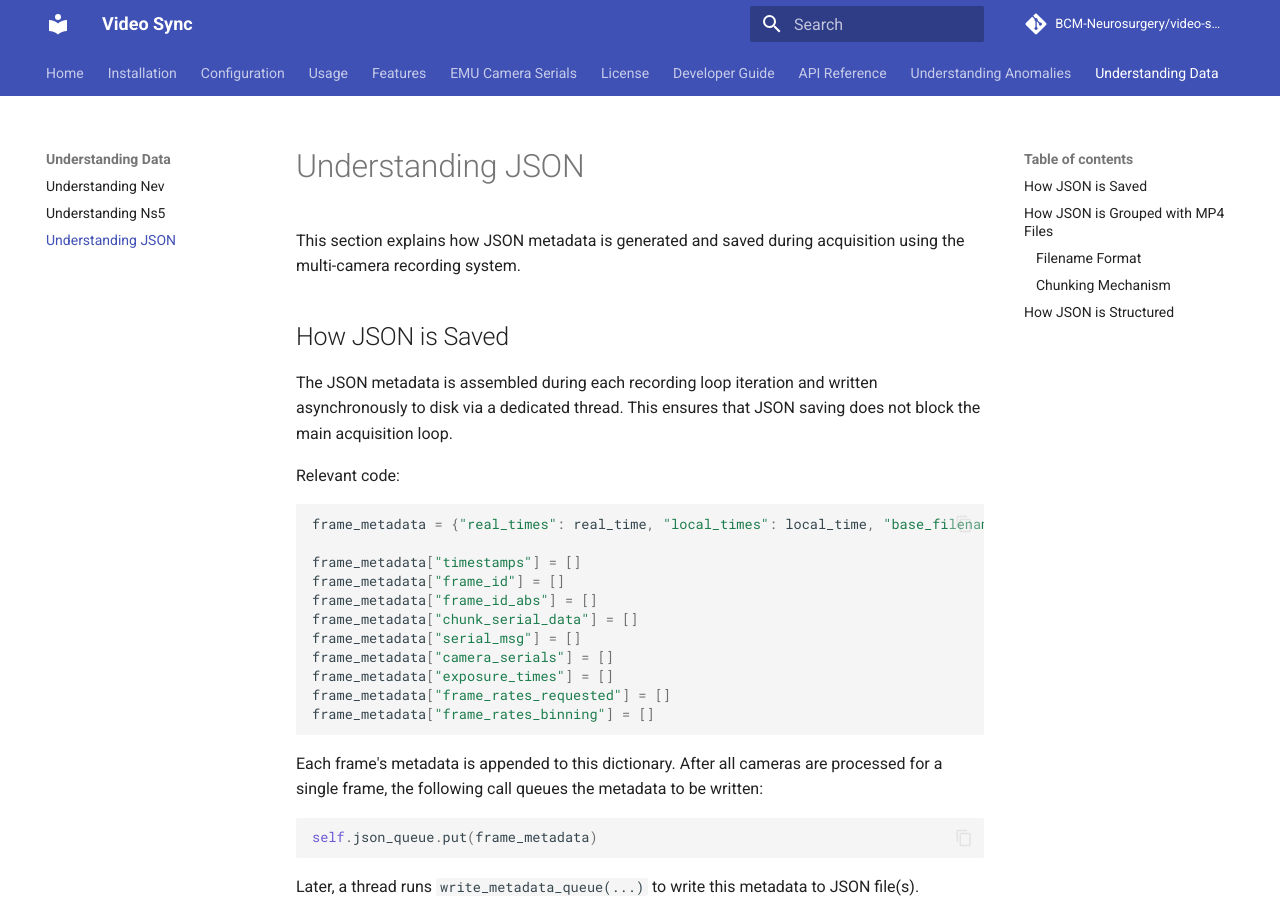
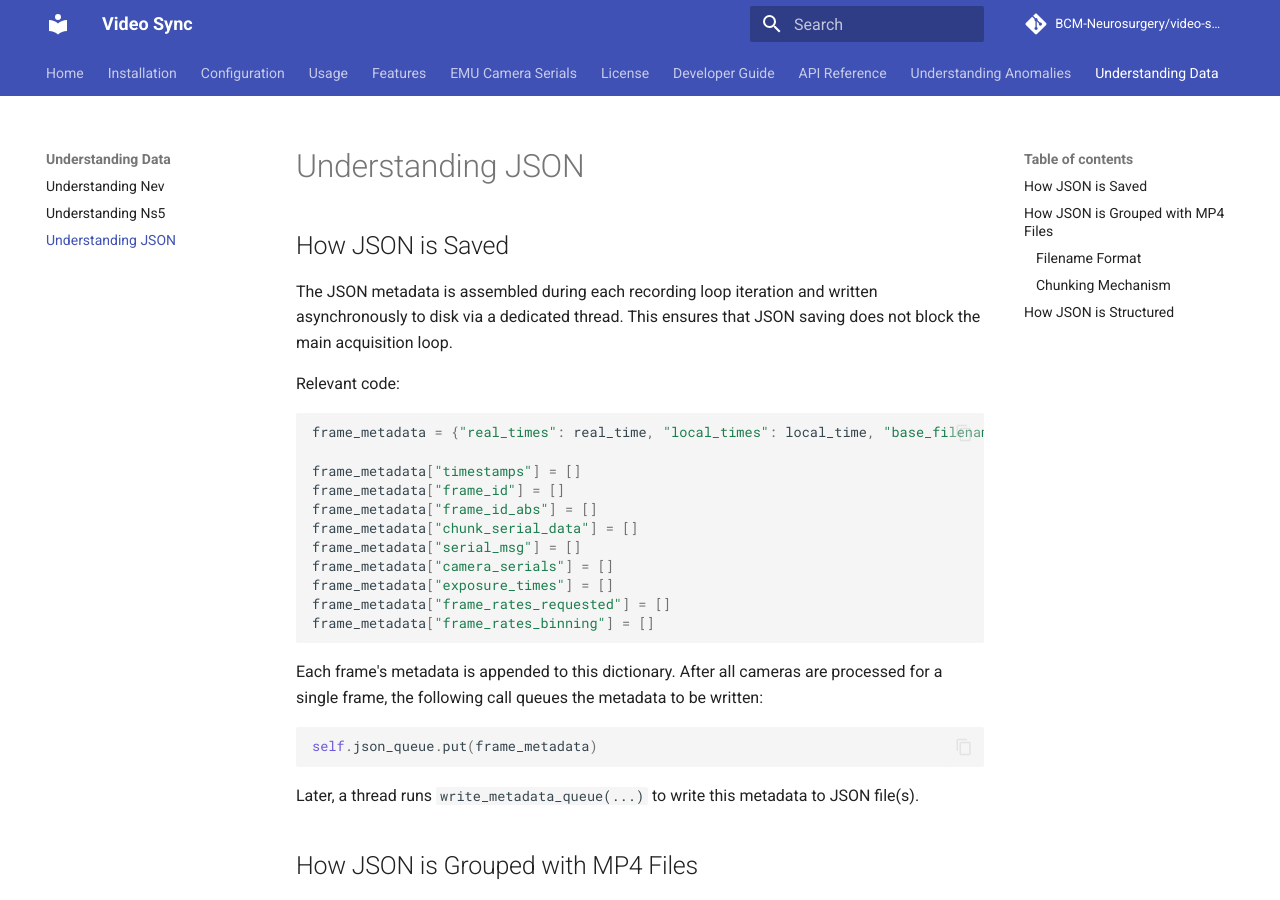
Before and after one commit to BCM-Neurosurgery/video-sync, an MkDocs documentation site: the page built from docs/docs/understanding-data/understanding-json.md, in a window 1280 px wide and 900 px high. Built offline with MkDocs 1.6.1 and Material for MkDocs 9.7.7, drawn with Linux system fonts in a browser that asks for light colours; comment, search, counter and statistics services are not loaded; some of the changed text lies outside the part shown.

Commit message:
Improve understanding ns5, and understanding json

````diff
--- a/docs/docs/understanding-data/understanding-json.md
+++ b/docs/docs/understanding-data/understanding-json.md
@@ -1,7 +1,3 @@
-# Understanding JSON
-
-This section explains how JSON metadata is generated and saved during acquisition using the multi-camera recording system.
-
 ## How JSON is Saved
 
 The JSON metadata is assembled during each recording loop iteration and written asynchronously to disk via a dedicated thread. This ensures that JSON saving does not block the main acquisition loop.
@@ -139,5 +135,3 @@
     frame_metadata["frame_rates_binning"].append(c.BinningHorizontal * 30)
     frame_metadata["frame_rates_requested"].append(c.AcquisitionFrameRate)
 ```
-
-This loop ensures that the metadata per frame and per camera is stored in a synchronized fashion and saved with high fidelity.
````
Also changed, not shown: docs/docs/understanding-data/understanding-nev.md (+1 -5 lines), docs/docs/understanding-data/understanding-ns5.md (+7 -12 lines).
